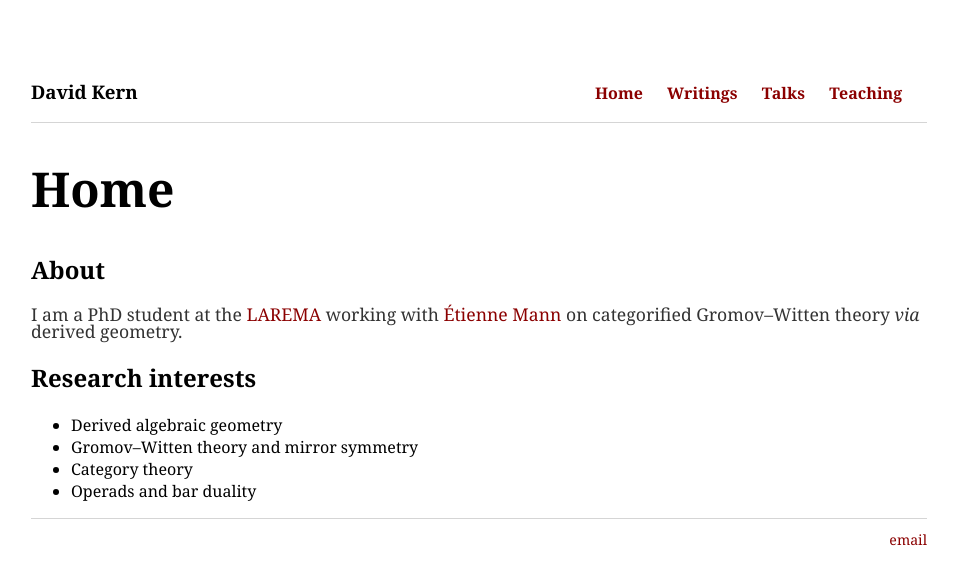
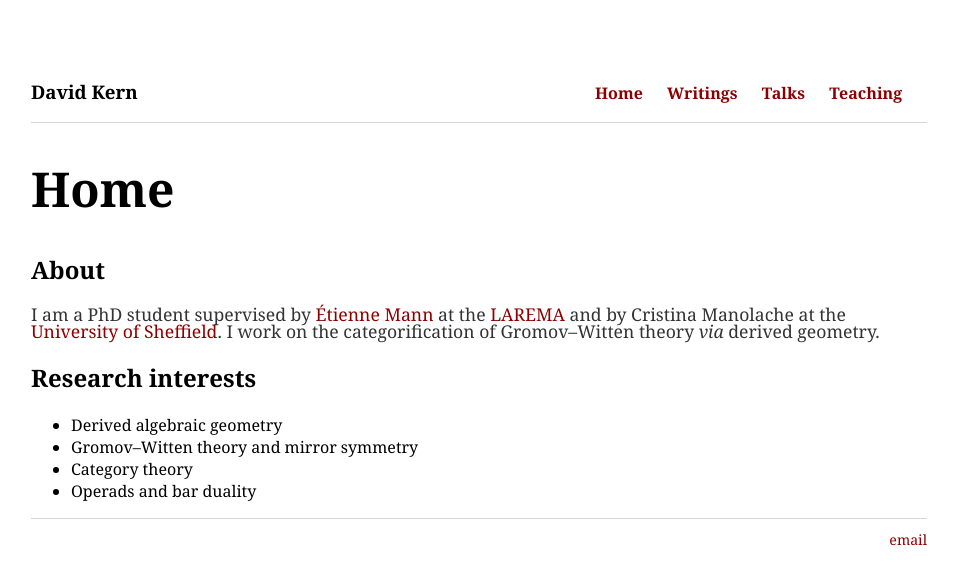
Before and after one commit to dskern/dskern.github.io, a Jekyll site: the page built from index.html, in a window 1280 px wide. Shown: the top 585 px of the page, without its empty margins (161-1118 px from the left). Built offline with Jekyll 4.4.1, drawn with Linux system fonts in a browser that asks for light colours.

Commit message:
Update index.html

```diff
--- a/index.html
+++ b/index.html
@@ -5,7 +5,7 @@
 
 <h2>About</h2>
 
-<p>I am a PhD student at the <a href="https://recherche.math.univ-angers.fr/">LAREMA</a> working with <a href="https://math.univ-angers.fr/~mann/">Étienne Mann</a> on categorified Gromov&ndash;Witten theory <i>via</i> derived geometry.</p>
+<p>I am a PhD student supervised by <a href="https://math.univ-angers.fr/~mann/">Étienne Mann</a> at the <a href="https://recherche.math.univ-angers.fr/">LAREMA</a> and by Cristina Manolache at the <a href="http://alg-geom.group.shef.ac.uk">University of Sheffield</a>. I work on the categorification of Gromov&ndash;Witten theory <i>via</i> derived geometry.</p>
 
 <h2>Research interests</h2>
 
```
